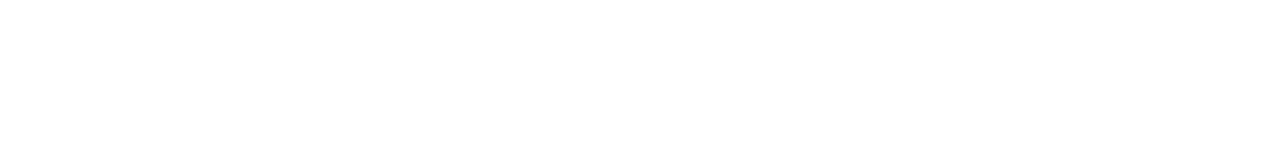
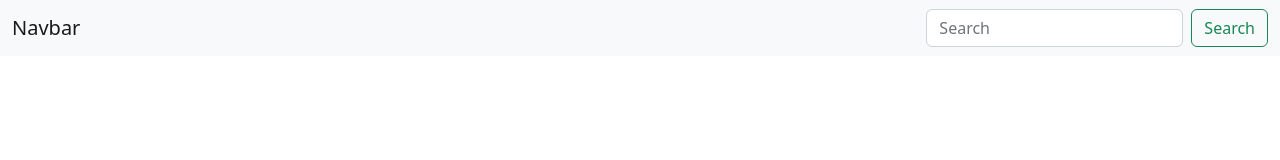
Before and after one commit to SRyanagie/wp-alterra-withbootstrap, a plain HTML site: page index.html in a window 1280 px wide. Drawn offline with nearby package versions, Linux system fonts and the light colour scheme.

Commit message:
menambahkan navbar yang didalamnya ada form search

```diff
--- a/index.html
+++ b/index.html
@@ -8,6 +8,17 @@
   </head>
   <body>
 
+    <!-- navigation bar -->
+    <nav class="navbar bg-light">
+      <div class="container-fluid">
+        <a class="navbar-brand">Navbar</a>
+        <form class="d-flex" role="search">
+          <input class="form-control me-2" type="search" placeholder="Search" aria-label="Search">
+          <button class="btn btn-outline-success" type="submit">Search</button>
+        </form>
+      </div>
+    </nav>
+    <!-- akhir navigation bar -->
 
 
     <!-- js bootstrap -->
```
